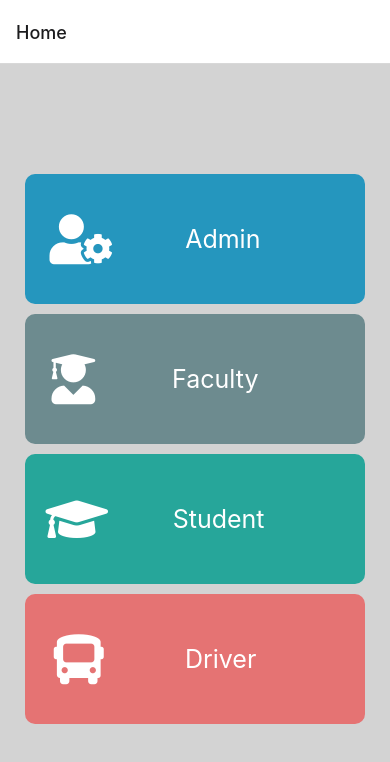
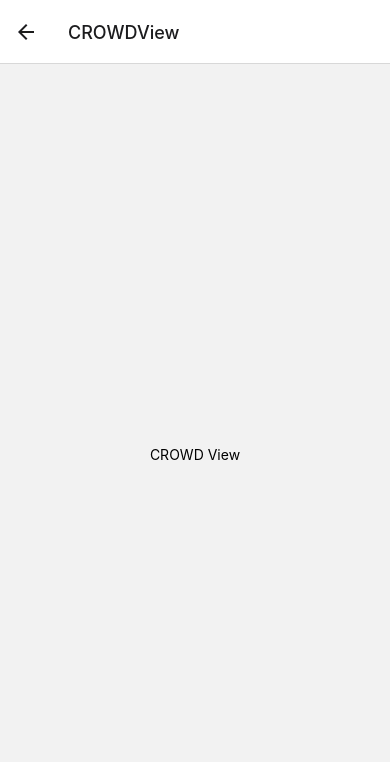
Before and after one commit to Jayasurya5454/Live-BusTracking-system, a React Native app in the folder BusTrack/: screen /CROWDView in a window 390 px wide. Shown: the top 762 px of the page. Built offline with nearby package versions, Linux system fonts and the light colour scheme.

Commit message:
croud viwe

```diff
--- a/BusTrack/App.js
+++ b/BusTrack/App.js
@@ -14,6 +14,7 @@ import BusViewPage from './components/Admin/BusViewPage/BusViewPage';
 import FacultyInfoScreen from './components/FacultyLogin/FacultyInfoScreen';
 import DriverDashboard from './components/DriverLogin/DriverDashboard';
 import ReportSubmit from './components/ReportSubmit/ReportSubmit';
+import CROWDView from './components/Admin/CRUDView/CRUDView'
 const Stack = createStackNavigator();
 
 const App = () => {
@@ -32,6 +33,7 @@ const App = () => {
         <Stack.Screen name="FacultyInfo" component={FacultyInfoScreen} />
         <Stack.Screen name="DriverDashboard" component={DriverDashboard} />
         <Stack.Screen name="ReportSubmit" component={ReportSubmit} />
+        <Stack.Screen name="CROWDView" component={CROWDView} />
       </Stack.Navigator>
     </NavigationContainer>
   );
--- a/BusTrack/components/Admin/AdminDashboard/AdminDashboard.js
+++ b/BusTrack/components/Admin/AdminDashboard/AdminDashboard.js
@@ -1,5 +1,3 @@
-// AdminDashboard.js
-
 import React from 'react';
 import { View, Text, TouchableOpacity } from 'react-native';
 import { useNavigation } from '@react-navigation/native';
@@ -17,6 +15,11 @@ const AdminDashboard = () => {
       <TouchableOpacity style={styles.card} onPress={() => navigation.navigate('AddRecord')}>
         <Text style={styles.cardText}>Add Record</Text>
       </TouchableOpacity>
+
+      {/* New Card for CRUD View */}
+      <TouchableOpacity style={styles.card} onPress={() => navigation.navigate('CROWDView')}>
+        <Text style={styles.cardText}>CROWD View</Text>
+      </TouchableOpacity>
     </View>
   );
 };
--- /dev/null
+++ b/BusTrack/components/Admin/CRUDView/CRUDView.js
@@ -0,0 +1,15 @@
+// CROWDView.js
+
+import React from 'react';
+import { View, Text } from 'react-native';
+
+const CROWDView = () => {
+  return (
+    <View style={{ flex: 1, justifyContent: 'center', alignItems: 'center' }}>
+      <Text>CROWD View</Text>
+      {/* You can add more components or functionality here */}
+    </View>
+  );
+};
+
+export default CROWDView;
```
